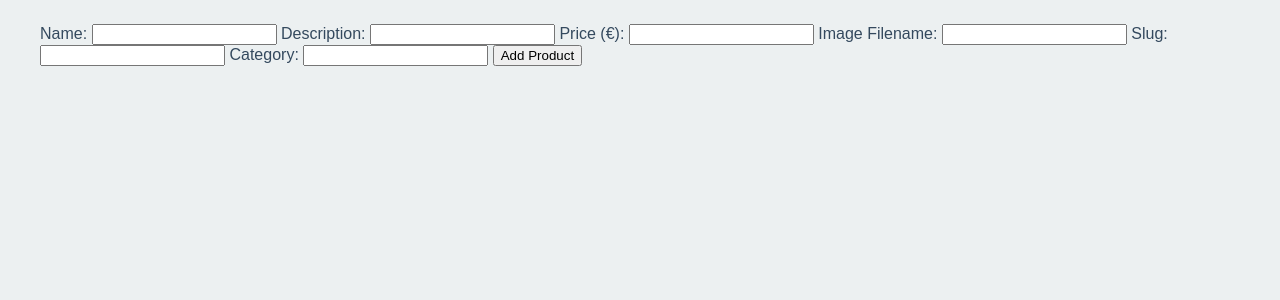
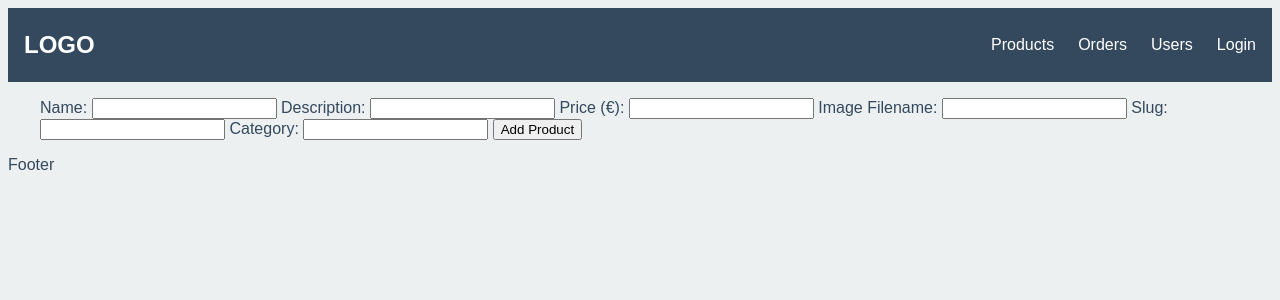
Before and after one commit to JanSkrzynski/pizza, a Node server app: template server/views/add-product.ejs in a window 1280 px wide. Shown: the top 300 px of the page. Run offline with Node 20, Linux system fonts and the light colour scheme; the template is opened without the code that fills it, so the values that code supplies are empty; some libraries are stand-ins or nearby versions.

Commit message:
Added basic navbar

```diff
--- a/server/public/css/style.css
+++ b/server/public/css/style.css
@@ -1,33 +1,30 @@
 :root {
   /* Primary Colors */
-  --color-primary: #2c3e50; /* A dark blue, good for headers, icons, or buttons */
-  --color-primary-light: #34495e; /* A lighter version of the primary color */
+  --color-primary: #2c3e50;
+  --color-primary-light: #34495e;
 
   /* Secondary Colors */
-  --color-secondary: #18bc9c; /* A teal green for accents or action items */
-  --color-secondary-light: #1abc9c;
+  --color-secondary: #18bc9c;
+  --color-secondary-light: #45b8a1;
 
   /* Accent Colors */
-  --color-accent: #f39c12; /* A vibrant orange to highlight important features */
+  --color-accent: #f39c12;
   --color-accent-light: #f1c40f;
 
   /* Danger Colors */
-  --color-danger: #e74c3c; /* A strong red for errors or destructive actions */
-  --color-danger-light: #ff7675; /* A lighter red for hover or background */
-
-  /* Backgrounds & Surfaces */
-  --color-bg: #ecf0f1; /* Light background color for pages or cards */
-  --color-surface: #ffffff; /* Pure white for panels, modals, or forms */
+  --color-danger: #e74c3c;
+  --color-danger-light: #ff7675;
+  --color-bg: #ecf0f1;
+  --color-surface: #ffffff;
 
   /* Text Colors */
-  --color-text: #34495e; /* Dark text for high contrast on light backgrounds */
-  --color-text-muted: #7f8c8d; /* Muted text for less emphasis */
+  --color-text: #34495e;
+  --color-text-muted: #7f8c8d;
 
   /* Border & Dividers */
-  --color-border: #bdc3c7; /* A soft grey for borders and separators */
+  --color-border: #bdc3c7;
 }
 
-/* Example usage */
 body {
   background-color: var(--color-bg);
   color: var(--color-text);
@@ -39,6 +36,44 @@ body {
   background-color: var(--color-primary);
   color: var(--color-surface);
   padding: 1rem;
+}
+
+nav {
+  background-color: var(--color-primary-light);
+  color: var(--color-surface);
+  padding: 0.75rem 1rem;
+  display: flex;
+  align-items: center;
+  justify-content: space-between;
+
+  .nav__logo {
+    font-size: 1.5rem;
+    font-weight: bold;
+    color: var(--color-surface);
+    text-decoration: none;
+  }
+
+  .nav__list {
+    display: flex;
+    gap: 1.5rem;
+    list-style: none;
+
+    .nav__link {
+      color: var(--color-surface);
+      text-decoration: none;
+      font-size: 1rem;
+      transition: color 0.2s;
+
+      &:hover {
+        color: var(--color-accent);
+      }
+
+      & .nav__link--active {
+        color: var(--color-accent);
+        font-weight: bold;
+      }
+    }
+  }
 }
 
 .button {
@@ -59,6 +94,7 @@ body {
   margin: 0 auto;
   padding: 1rem;
 }
+
 .cards {
   display: grid;
   grid-template-columns: repeat(auto-fill, minmax(300px, 1fr));
--- a/server/views/layouts/footer.ejs
+++ b/server/views/layouts/footer.ejs
@@ -0,0 +1 @@
+<footer>Footer</footer>
--- a/server/views/layouts/header.ejs
+++ b/server/views/layouts/header.ejs
@@ -0,0 +1,18 @@
+<header>
+  <nav class="nav">
+    <div class="nav__logo"><!-- TODO: add logo -->LOGO</div>
+    <% if (locals.name) { %>
+    <div>Welcome back <%= locals.name %>!</div>
+    <% } %>
+    <ul class="nav__list">
+      <li class="nav__item"><a class="nav__link" href="/">Products</a></li>
+      <li class="nav__item"><a class="nav__link" href="/orders">Orders</a></li>
+      <li class="nav__item"><a class="nav__link" href="/users">Users</a></li>
+      <% if (locals.name) { %>
+      <li class="nav__item"><a class="nav__link" href="/logout">Logout</a></li>
+      <% } else { %>
+      <li class="nav__item"><a class="nav__link" href="/login">Login</a></li>
+      <% } %>
+    </ul>
+  </nav>
+</header>
--- a/server/views/layouts/main.ejs
+++ b/server/views/layouts/main.ejs
@@ -7,12 +7,10 @@
     <link rel="stylesheet" href="/css/style.css" />
   </head>
   <body>
-    <header>
-      <div class="brand"><!-- TODO: add logo --></div>
-      <% if(locals.name){ %>
-      <div>Loggin in user <%= name %></div>
-      <% } %>
-    </header>
+    <%- include ('header') %>
+
     <main class="container"><%-body%></main>
+
+    <%- include ('footer') %>
   </body>
 </html>
```
